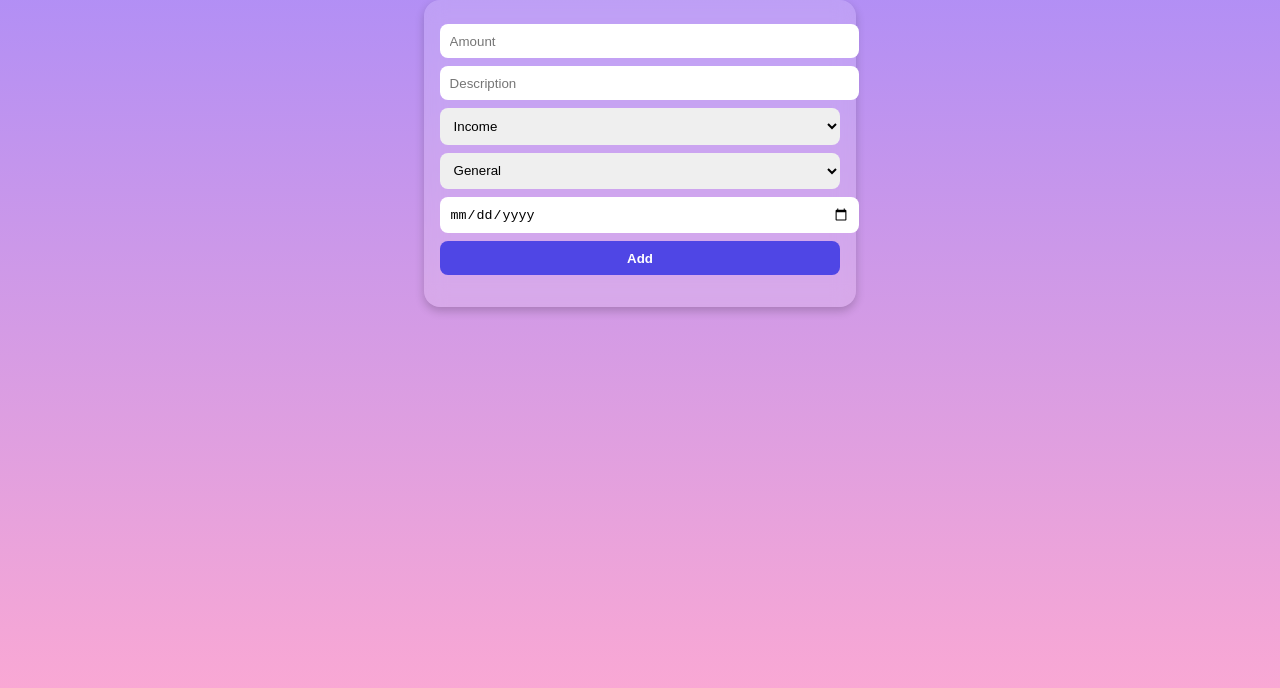
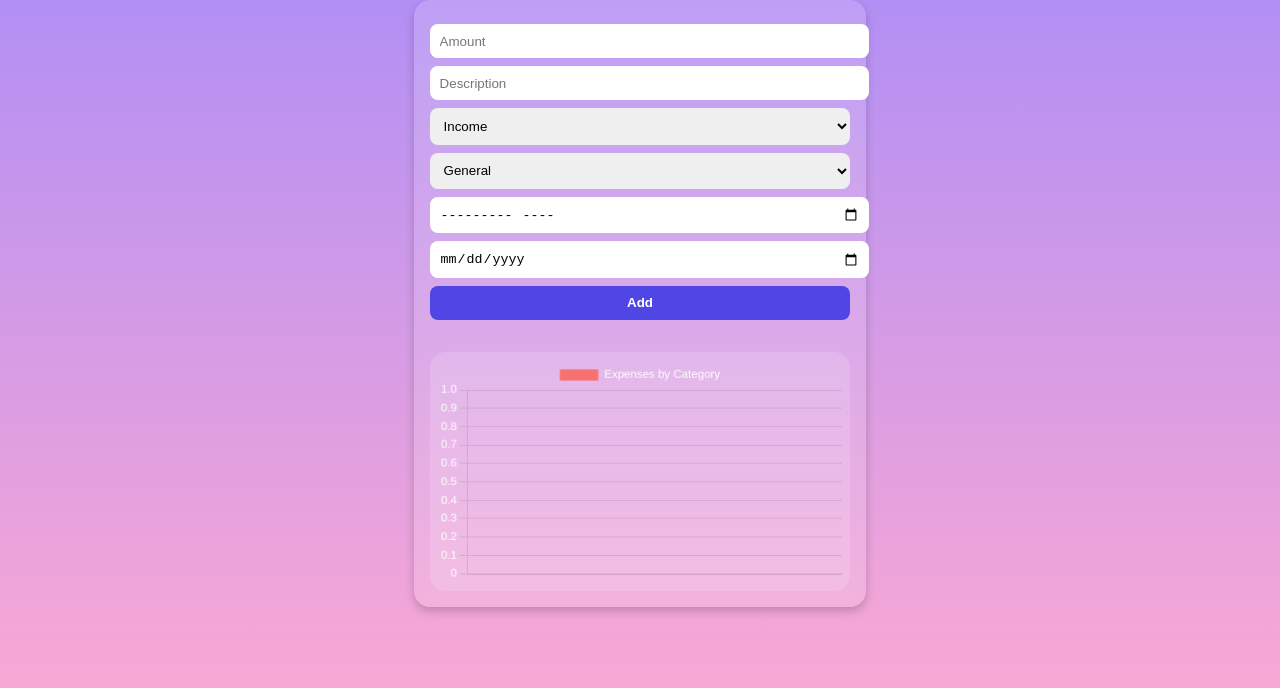
Before and after one commit to abigailmontag/budget, a plain HTML site: page index.html in a window 1280 px wide. Shown: the part 112-800 px from the top of the page. Drawn offline with nearby package versions, Linux system fonts and the light colour scheme.

Commit message:
Update index.html

```diff
--- a/index.html
+++ b/index.html
@@ -5,7 +5,8 @@
   <meta name="viewport" content="width=device-width, initial-scale=1.0" />
   <meta name="theme-color" content="#4f46e5" />
   <link rel="manifest" href="manifest.json" />
-  <title>Budget App</title>
+  <title>Budget Tracker</title>
+  <script src="https://cdn.jsdelivr.net/npm/chart.js"></script>
   <style>
     body {
       font-family: -apple-system, BlinkMacSystemFont, "Segoe UI", Roboto, sans-serif;
@@ -17,7 +18,7 @@
     header { text-align: center; margin-top: 1rem; }
     h1 { margin: 0; font-size: 1.8rem; }
     .container {
-      width: 90%; max-width: 400px; background: rgba(255,255,255,0.15);
+      width: 90%; max-width: 420px; background: rgba(255,255,255,0.15);
       padding: 1rem; border-radius: 1rem; margin-top: 1rem;
       box-shadow: 0 4px 10px rgba(0,0,0,0.2);
       backdrop-filter: blur(10px);
@@ -34,20 +35,27 @@
       background: rgba(0,0,0,0.1);
       border-radius: 0.5rem;
       padding: 0.4rem 0.6rem;
-      display: flex; justify-content: space-between;
+      display: flex; justify-content: space-between; align-items: center;
       margin-bottom: 0.3rem;
     }
     .balance {
       font-size: 1.5rem; font-weight: bold;
       text-align: center; margin-top: 1rem;
     }
+    canvas {
+      margin-top: 1rem;
+      background: rgba(255,255,255,0.15);
+      border-radius: 1rem;
+      padding: 0.5rem;
+    }
   </style>
 </head>
 <body>
   <header>
-    <h1>Budget Tracker</h1>
+    <h1>💰 Budget Tracker</h1>
     <div class="balance" id="balance">Balance: $0</div>
   </header>
+
   <div class="container">
     <input type="number" id="amount" placeholder="Amount" />
     <input type="text" id="note" placeholder="Description" />
@@ -63,30 +71,43 @@
       <option>Utilities</option>
       <option>Entertainment</option>
     </select>
+    <input type="month" id="monthFilter" onchange="update()" />
     <input type="date" id="date" />
     <button onclick="addTransaction()">Add</button>
+
     <div class="list" id="list"></div>
+
+    <canvas id="chart" height="180"></canvas>
   </div>
 
   <script>
     let transactions = JSON.parse(localStorage.getItem('transactions')) || [];
+    let chart;
 
     function update() {
       const list = document.getElementById('list');
       list.innerHTML = '';
       let balance = 0;
-      transactions.forEach((t, i) => {
+      const monthFilter = document.getElementById('monthFilter').value;
+      const filtered = monthFilter
+        ? transactions.filter(t => t.date.slice(0,7) === monthFilter)
+        : transactions;
+
+      filtered.forEach((t, i) => {
         const div = document.createElement('div');
         div.className = 'item';
         div.innerHTML = `
           <span>${t.date} • ${t.category} • ${t.note}</span>
-          <span>${t.type === 'income' ? '+' : '-'}$${t.amount}</span>
+          <span>${t.type === 'income' ? '+' : '-'}$${t.amount.toFixed(2)}</span>
+          <button style="background:none;border:none;color:white;font-size:1rem" onclick="removeTransaction(${i})">🗑️</button>
         `;
         list.appendChild(div);
         balance += t.type === 'income' ? t.amount : -t.amount;
       });
+
       document.getElementById('balance').textContent = 'Balance: $' + balance.toFixed(2);
       localStorage.setItem('transactions', JSON.stringify(transactions));
+      renderChart(filtered);
     }
 
     function addTransaction() {
@@ -102,11 +123,39 @@
       document.getElementById('note').value = '';
     }
 
-    // Register service worker
-    if ('serviceWorker' in navigator) {
-      navigator.serviceWorker.register('service-worker.js');
+    function removeTransaction(index) {
+      transactions.splice(index, 1);
+      update();
     }
 
+    function renderChart(filtered) {
+      const ctx = document.getElementById('chart').getContext('2d');
+      const categories = {};
+      filtered.filter(t => t.type === 'expense').forEach(t => {
+        categories[t.category] = (categories[t.category] || 0) + t.amount;
+      });
+
+      const data = {
+        labels: Object.keys(categories),
+        datasets: [{
+          label: 'Expenses by Category',
+          data: Object.values(categories),
+          backgroundColor: ['#f87171','#fbbf24','#34d399','#60a5fa','#a78bfa','#f472b6'],
+        }]
+      };
+
+      if (chart) chart.destroy();
+      chart = new Chart(ctx, {
+        type: 'bar',
+        data,
+        options: {
+          plugins: { legend: { labels: { color: '#fff' } } },
+          scales: { x: { ticks: { color: '#fff' } }, y: { ticks: { color: '#fff' } } }
+        }
+      });
+    }
+
+    if ('serviceWorker' in navigator) navigator.serviceWorker.register('service-worker.js');
     update();
   </script>
 </body>
```
